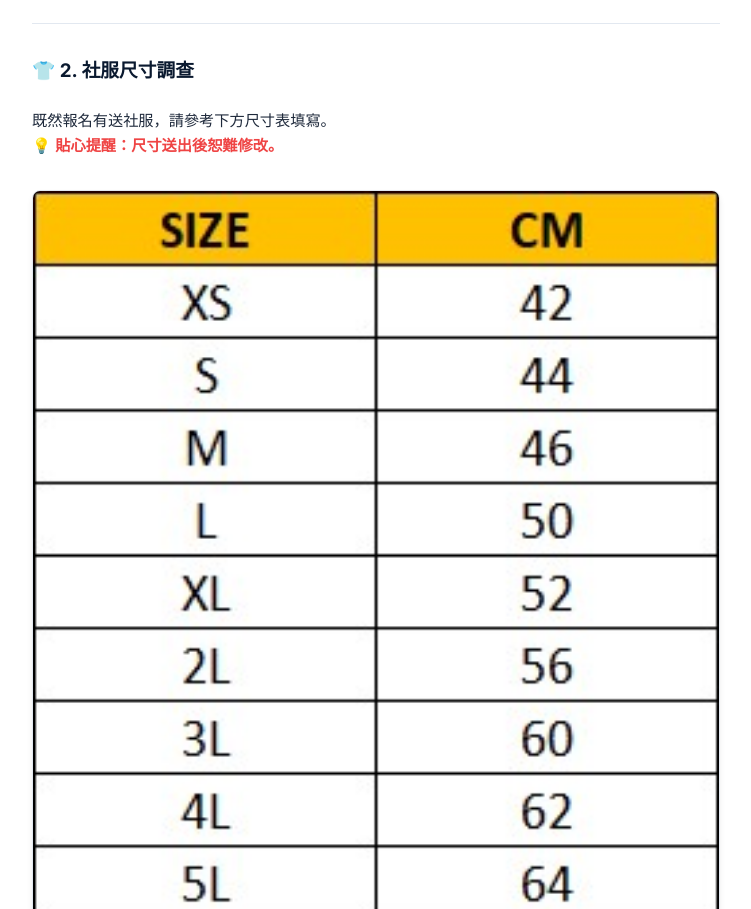
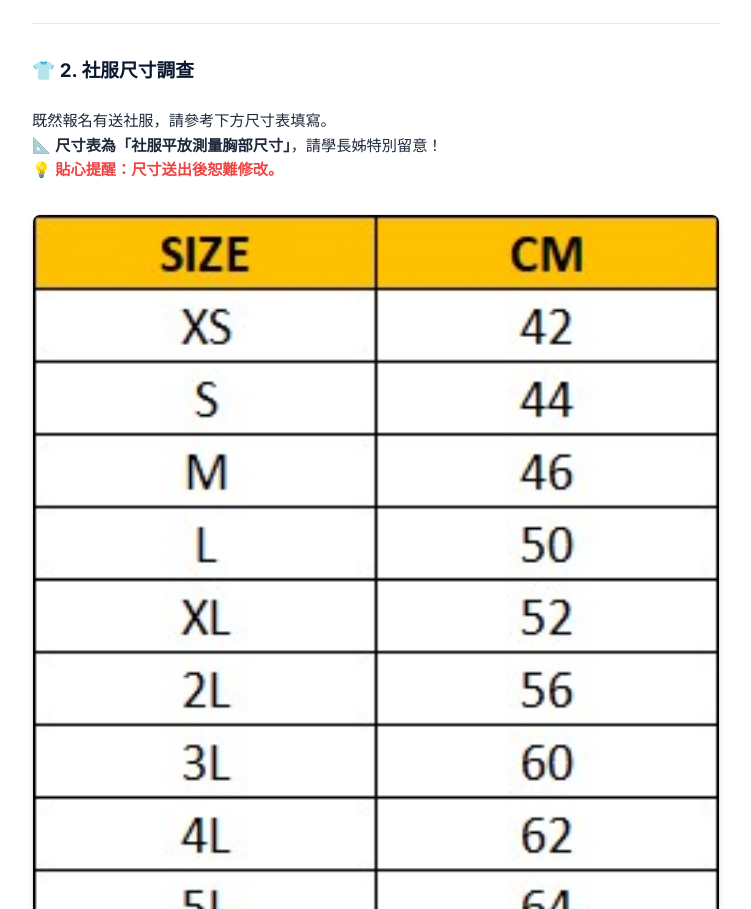
Before and after one commit to auestin/ncu-run, a React (Vite) app: page / in a window 1280 px wide. Shown: the part 2480-3389 px from the top of the page, without its empty margins (264-1015 px from the left). Built offline with nearby package versions, Linux system fonts and the light colour scheme.

Commit message:
feat: add chest measurement note to size section

```diff
--- a/src/App.jsx
+++ b/src/App.jsx
@@ -234,6 +234,7 @@ function App() {
             <h3 style={{ marginBottom: '1.5rem', color: 'var(--primary)' }}>👕 2. 社服尺寸調查</h3>
             <p style={{ fontSize: '0.95rem', marginBottom: '1rem' }}>
               既然報名有送社服，請參考下方尺寸表填寫。<br/>
+              📐 <strong>尺寸表為「社服平放測量胸部尺寸」</strong>，請學長姊特別留意！<br/>
               💡 <strong style={{ color: 'var(--error)' }}>貼心提醒：尺寸送出後恕難修改。</strong>
             </p>
 
```
